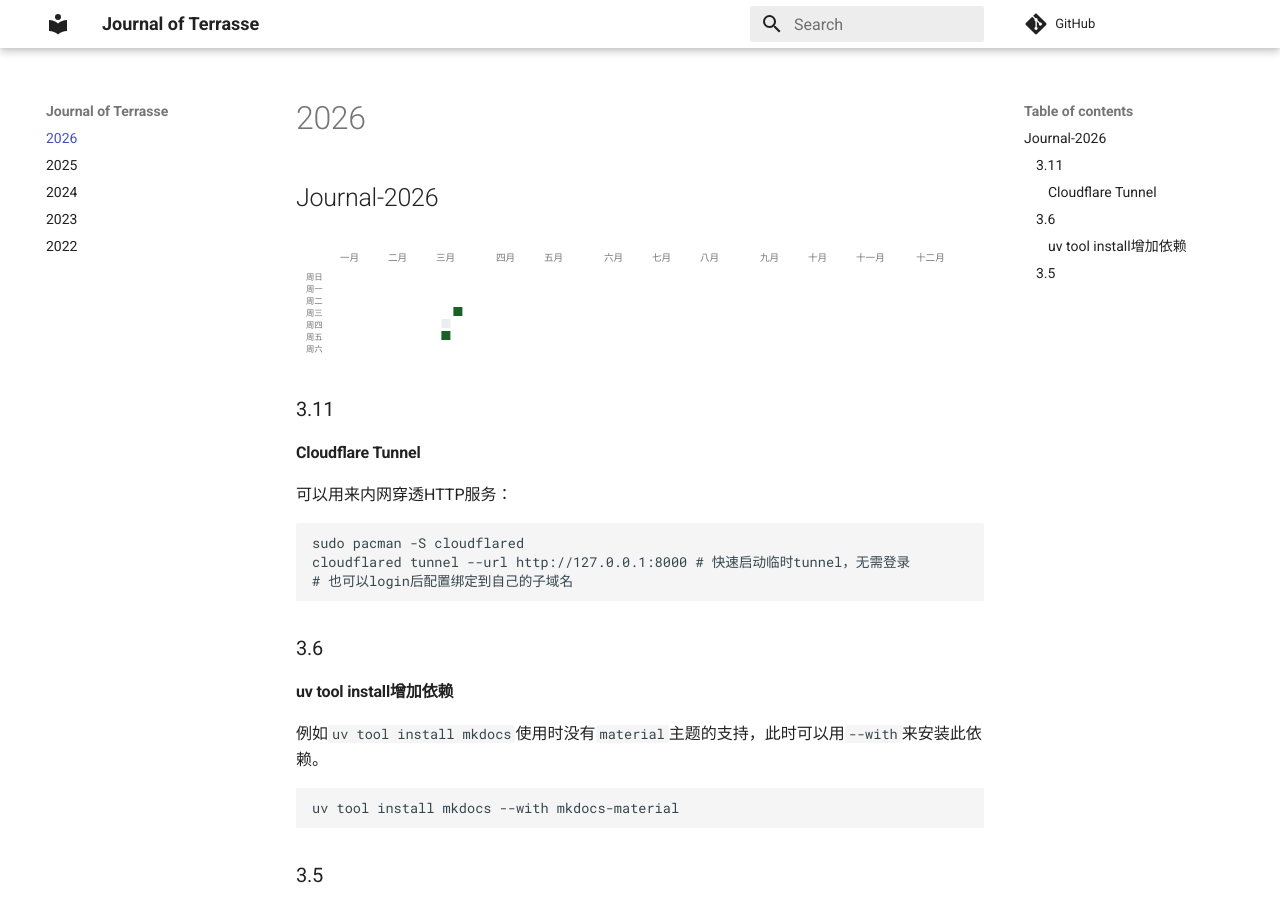
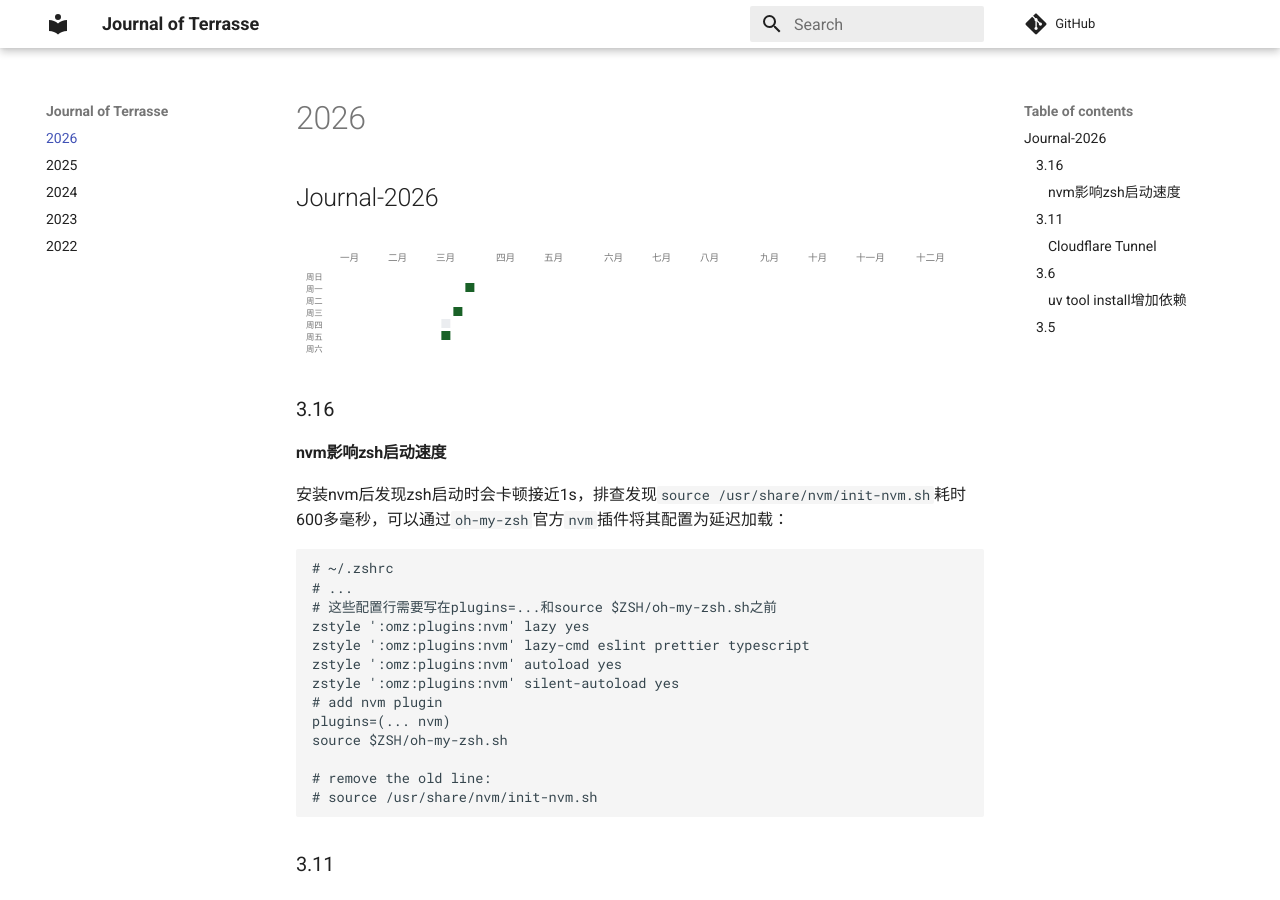
Before and after one commit to Jerry-Terrasse/journal, an MkDocs documentation site: the page built from docs/2026.md, in a window 1280 px wide and 900 px high. Built offline with MkDocs 1.6.1 and Material for MkDocs 9.7.7, drawn with Linux system fonts in a browser that asks for light colours; comment, search, counter and statistics services are not loaded.

Commit message:
update (Mon Mar 16 02:49:47 PM CST 2026)

````diff
--- a/docs/2026.md
+++ b/docs/2026.md
@@ -2,6 +2,28 @@
 
 <div id="heatmap_cvs"></div>
 <script src='/lib/render_heatmap.js'></script>
+
+### 3.16
+
+#### nvm影响zsh启动速度
+
+安装nvm后发现zsh启动时会卡顿接近1s，排查发现`source /usr/share/nvm/init-nvm.sh`耗时600多毫秒，可以通过`oh-my-zsh`官方`nvm`插件将其配置为延迟加载：
+
+```shell
+# ~/.zshrc
+# ...
+# 这些配置行需要写在plugins=...和source $ZSH/oh-my-zsh.sh之前
+zstyle ':omz:plugins:nvm' lazy yes
+zstyle ':omz:plugins:nvm' lazy-cmd eslint prettier typescript
+zstyle ':omz:plugins:nvm' autoload yes
+zstyle ':omz:plugins:nvm' silent-autoload yes
+# add nvm plugin
+plugins=(... nvm)
+source $ZSH/oh-my-zsh.sh
+
+# remove the old line:
+# source /usr/share/nvm/init-nvm.sh
+```
 
 ### 3.11
 
````
